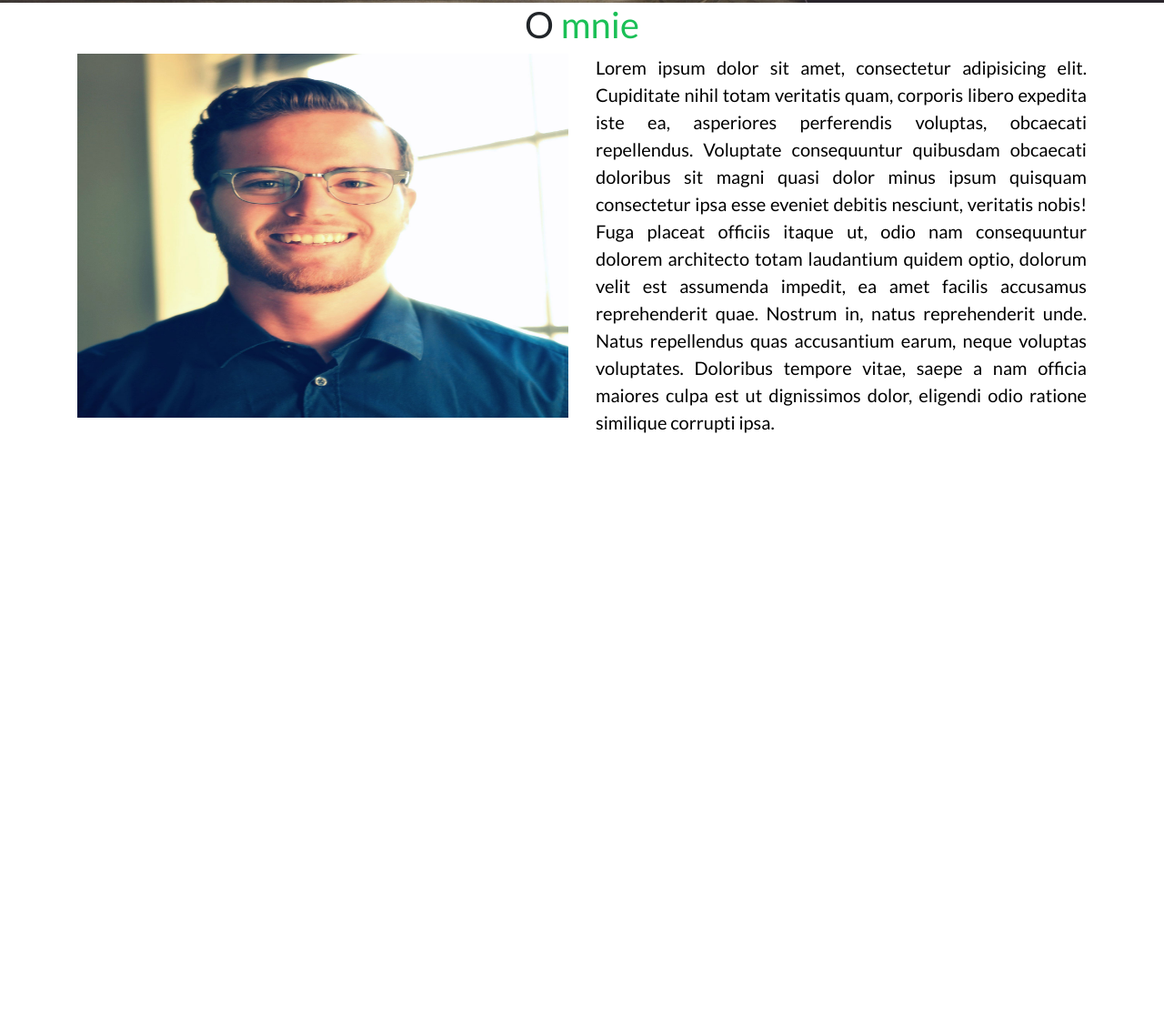
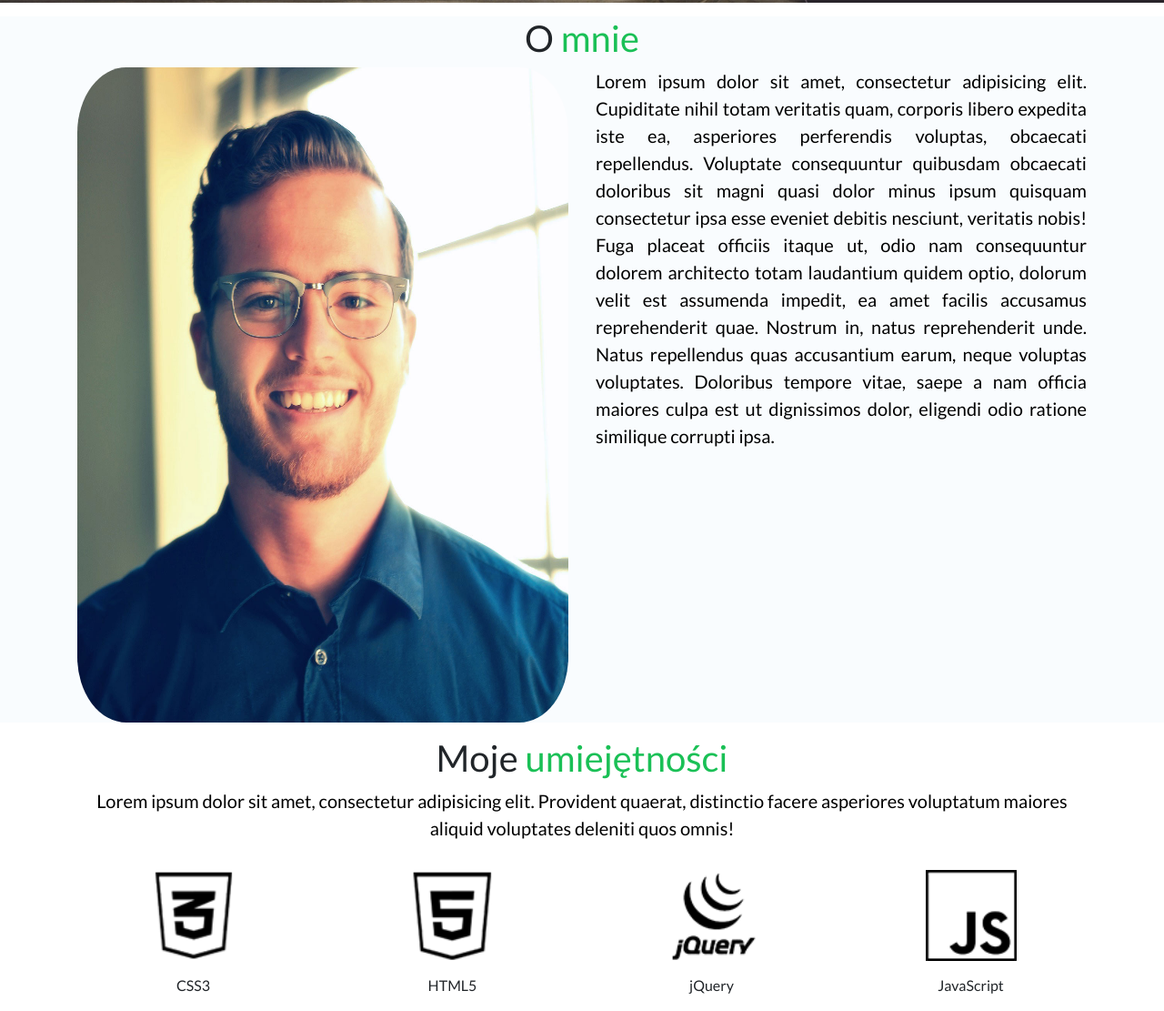
Before and after one commit to artur9501/artur9501.github.io, a plain HTML site: page zadania-domowe/PortfolioBootstrap/index.html in a window 1280 px wide. Shown: the part 797-1908 px from the top of the page at 91% size. Before the commit the page ends 1292 px from the top, so only its background shows below. Drawn offline with nearby package versions, Linux system fonts and the light colour scheme.

Commit message:
Sekcja moje umiejetności

```diff
--- a/zadania-domowe/PortfolioBootstrap/css/style.css
+++ b/zadania-domowe/PortfolioBootstrap/css/style.css
@@ -45,9 +45,15 @@ nav#main-nav a.colorF {
     text-align: center;
 }
 
+section#o-mnie {
+    background-color: #f9fcfe;
+    margin-top: 15px;
+}
+
 section#o-mnie img {
     width: 100%;
-    height: 50vh;
+    height: 90vh;
+    border-radius: 10%;
 }
 
 section#o-mnie p {
@@ -55,3 +61,18 @@ section#o-mnie p {
     font-size: 20px;
     text-align: justify;
 }
+
+section#skills {
+    margin-top: 15px;
+}
+
+section#skills img {
+    width: 100px;
+    height: 100px;
+    margin: 15px;
+}
+
+section#skills p {
+    color: #000;
+    font-size: 20px;
+}
--- a/zadania-domowe/PortfolioBootstrap/index.html
+++ b/zadania-domowe/PortfolioBootstrap/index.html
@@ -32,13 +32,13 @@
         </div>
     </header>
     <section id="o-mnie">
-        <div class="container text-center">
+        <div class="container">
             <div class="row">
                 <div class="col-12">
                     <h2>O <span>mnie</span></h2>
                 </div>
 
-                <div class="container-fluid">
+                <div class="container">
                     <div class="row">
                         <div class="col-12 col-sm-12 col-lg-6">
                             <img src="img/jan-nowak.jpg" alt="">
@@ -52,8 +52,39 @@
                 </div>
             </div>
         </div>
+    </section>
 
+    <section id="skills">
+        <div class="container text-center">
+            <div class="row">
+                <div class="col-12">
+                    <h2>Moje <span>umiejętności</span></h2>
+                    <p>Lorem ipsum dolor sit amet, consectetur adipisicing elit. Provident quaerat, distinctio facere asperiores voluptatum maiores aliquid voluptates deleniti quos omnis!</p>
+                </div>
+                <div class="container">
+                    <div class="row">
+                        <figure class="col-12 col-sm-6 col-lg-3">
+                            <img src="icons/css3.png" alt="">
+                            <figcaption>CSS3</figcaption>
+                        </figure>
+                        <figure class="col-12 col-sm-6 col-lg-3">
+                            <img src="icons/html5.png" alt="">
+                            <figcaption>HTML5</figcaption>
+                        </figure>
+                        <figure class="col-12 col-sm-6 col-lg-3">
+                            <img src="icons/jquery.png" alt="">
+                            <figcaption>jQuery</figcaption>
+                        </figure>
+                        <figure class="col-12 col-sm-6 col-lg-3">
+                            <img src="icons/js.png" alt="">
+                            <figcaption>JavaScript</figcaption>
+                        </figure>
+                    </div>
+                </div>
+            </div>
+        </div>
     </section>
+
 
 
 
```
Also changed, not shown: zadania-domowe/PortfolioBootstrap/icons/css3.png (added), zadania-domowe/PortfolioBootstrap/icons/html5.png (added), zadania-domowe/PortfolioBootstrap/icons/jquery.png (added), zadania-domowe/PortfolioBootstrap/icons/js.png (added).
